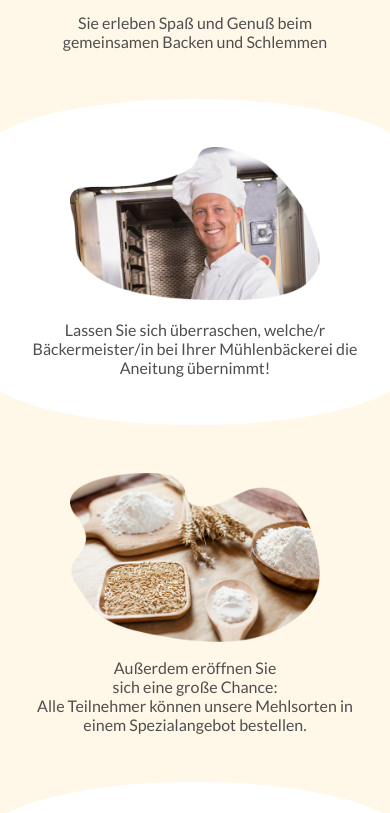
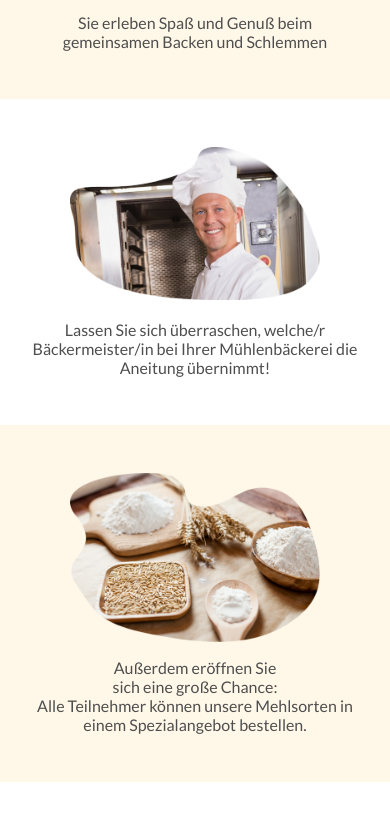
Before and after one commit to derstraeter/abschlusspruefung19, a plain HTML site: page index.html in a window 390 px wide. Shown: the part 849-1662 px from the top of the page. Drawn offline with nearby package versions, Linux system fonts and the light colour scheme.

Commit message:
Versuch das hg bild zu setzen

```diff
--- a/styles.css
+++ b/styles.css
@@ -249,13 +249,13 @@
   }
 
   .mit-hg {
+		background: url(assets/svg/white-bg.svg);
+		background-repeat: no-repeat;
+		background-size: cover;
+		width: 100%;
     padding: 3rem;
 		background: #fff;
 		width: 100%;
-    border-top-left-radius: 500px 40%;
-    border-top-right-radius: 500px 40%;
-    border-bottom-left-radius: 500px 40%;
-    border-bottom-right-radius: 500px 40%;
     margin: 3rem 0;
   }
 
```
Also changed, not shown: assets/img/bg-img.png (deleted), assets/svg/white-bg.svg (added).
